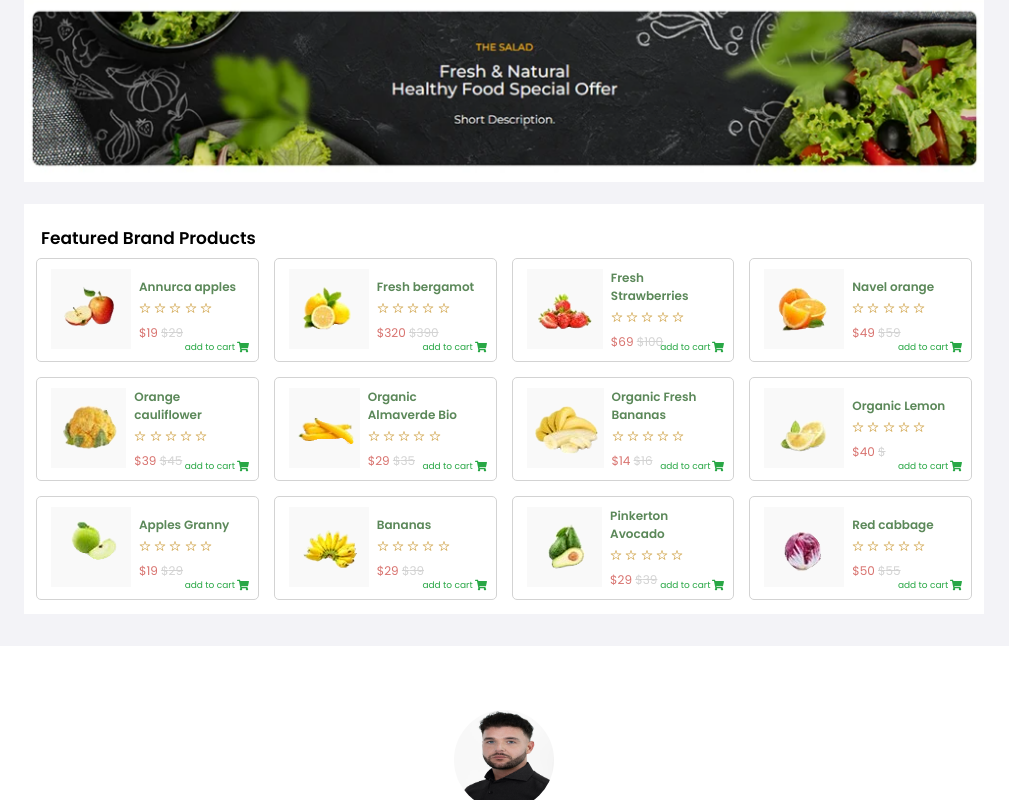
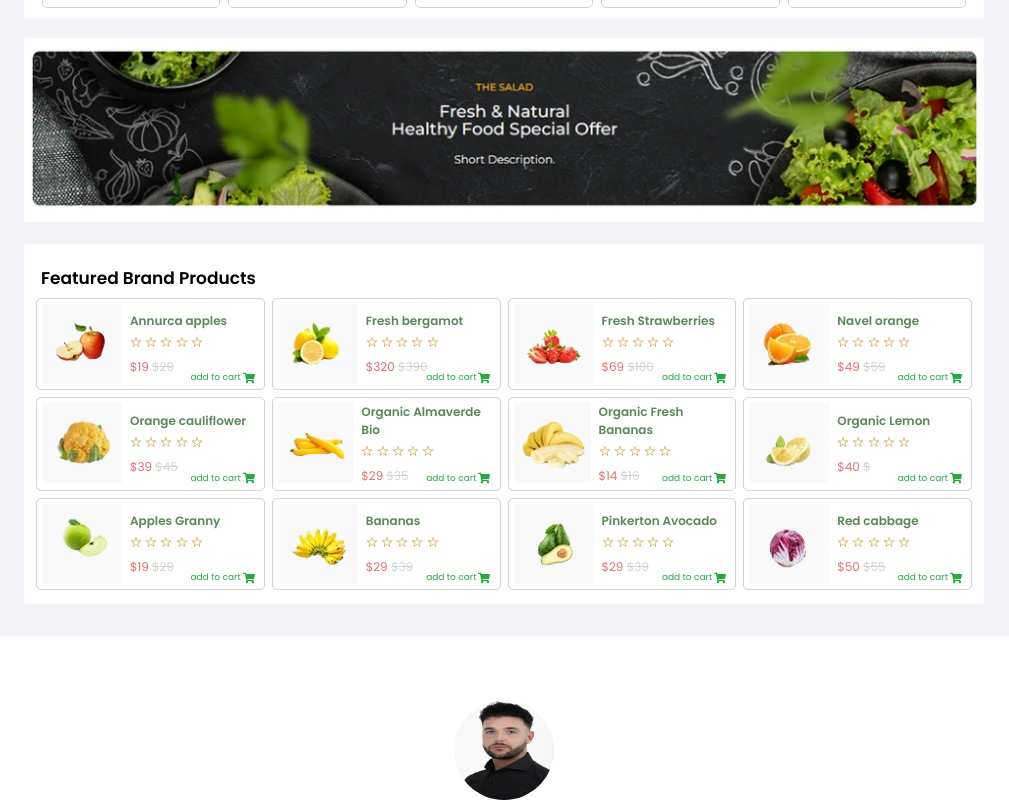
Before and after one commit to joeauscode/Finalproject, a React (Vite) app: page / in a window 1280 px wide. Shown: the part 2012-2812 px from the top of the page, without its empty margins (136-1145 px from the left). Built offline with nearby package versions, Linux system fonts and the light colour scheme.

Commit message:
Your commit message

```diff
--- a/src/components/styles.js
+++ b/src/components/styles.js
@@ -278,27 +278,36 @@ position: relative;
 
 
   .cart-message {
-  background-color: #e6ffe6;
+  background-color: transparent;
   color: #2b7a2b;
   padding: 10px 16px;
   border-radius: 6px;
-
-  width: fit-content;
+ width: 100%;
+ display: flex;
+ justify-content: center;
+ align-items: center;
   font-weight: bold;
   text-align: center;
   animation: fadeIn 0.3s ease-in-out;
   z-index: 1000;
   position: absolute;
   z-index: 1000;
-  top: 20%;
-  right: 39%;
+  top: 19%;
+  right: 0%;
   position: fixed;
 }
+
 @media screen and (max-width: 1000px) {
    .cart-message {
-    right: 20%;
+    right: 0%;
     font-size: 12px;
-    top: 12%;
+    background-color: transparent;
+    /* border: 2px solid green; */
+    width: 100%;
+    display: flex ;
+    justify-content: center;
+    align-items: center;
+    top: 10%;
    }
 }
 
@@ -829,9 +838,13 @@ export const Allpro = styled.main`
   display: flex;
   justify-content: space-between;
   padding: 10px 18px;
-}
+    gap: 8px;
+}
+
 .maincards{
   padding: 10px 10px;
+  /* padding: block; */
+  width: 100%;
   border: 0.4px solid lightgrey;
   border-radius: 5px;
   cursor: pointer;
@@ -1021,15 +1034,15 @@ export const Feature = styled.main`
 .cardsmain{
  display: grid;
  grid-template-columns: repeat(4, 1fr);
-  /* justify-content: space-between; */
   padding: 0rem 10px;
   justify-content: center;
-  gap: 15px;
+  gap: 7px;
 }
 .featuredcards{
   border: 0.1px solid lightgray;
   display: flex;
-   padding: 10px 14px;
+  width: 100%;
+   padding: 5px 5px;
    border-radius: 5px;
    gap: 8px;
    position: relative;
@@ -1071,7 +1084,7 @@ export const Feature = styled.main`
 
 @media screen and (max-width: 800px){
 .addtocatbutton{
-  top: 58% !important;
+  top: 65% !important;
   right: 11% !important;
 }
   .features{
@@ -1094,7 +1107,8 @@ export const Feature = styled.main`
 
   .myimgediv{
     width: 100%;
-    height: auto;
+    height: 100%;
+    border-radius: 8px;
   }
   .cardswrtup{
     justify-content: center;
```
